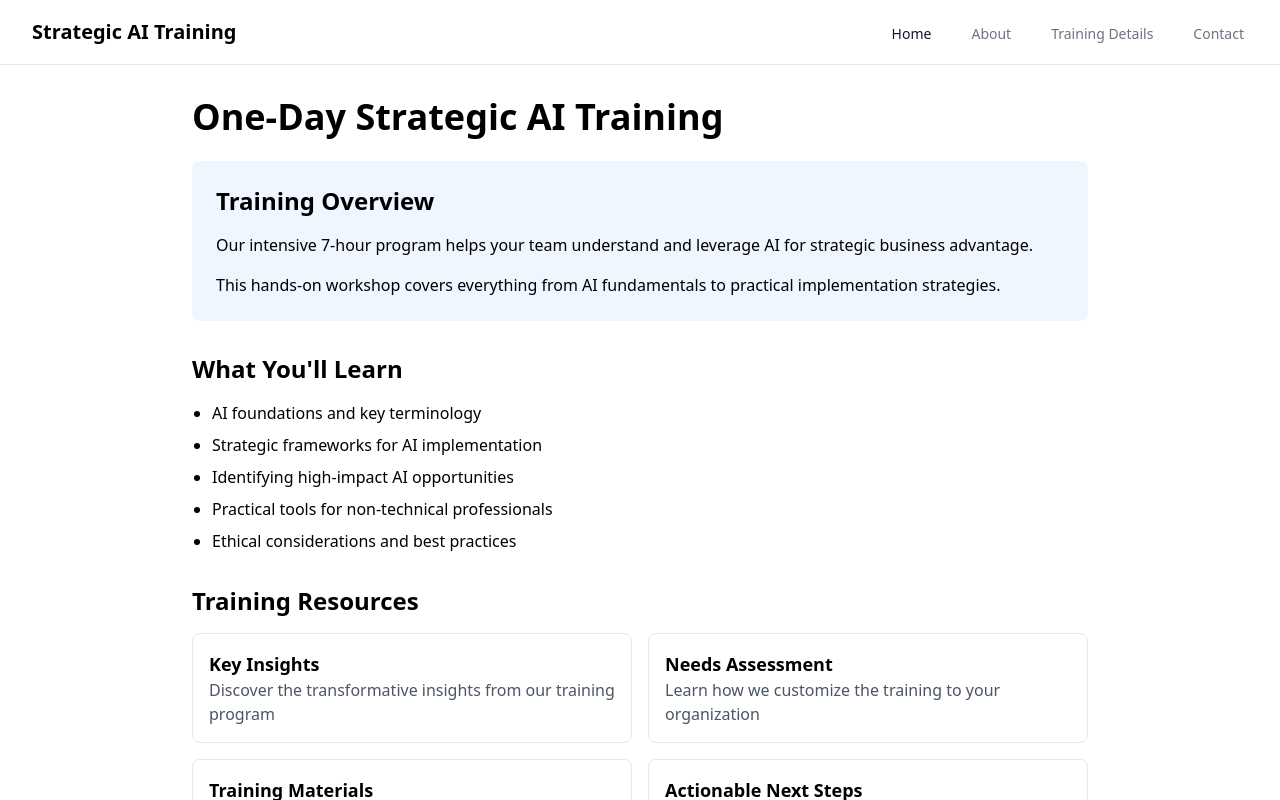
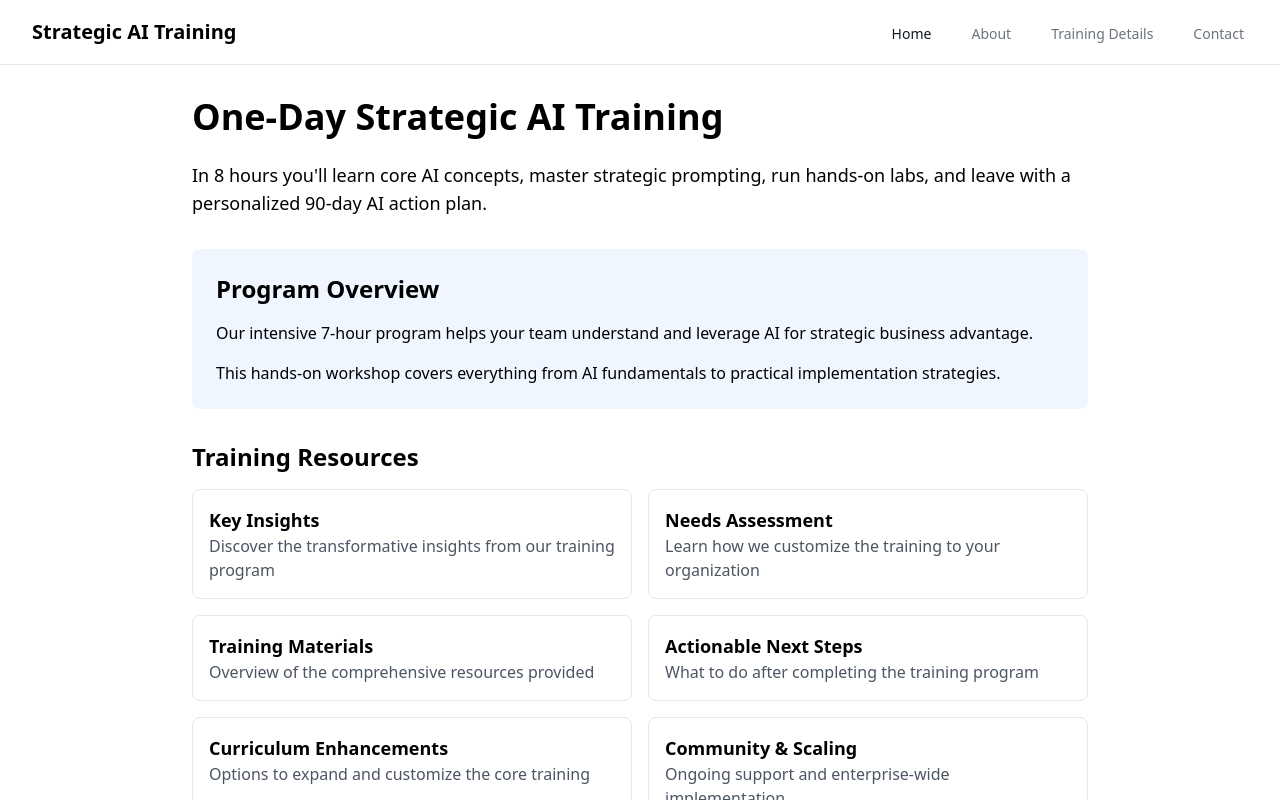
Before and after one commit to 7MinuteLife/one-day-strategic-ai, a Next.js app: page /training/one-day-strategic-ai in a window 1280 px wide. Shown: the top 800 px of the page. Built offline with nearby package versions, Linux system fonts and the light colour scheme.

Commit message:
Fix training index page to use consistent pattern with other pages

```diff
--- a/pages/training/one-day-strategic-ai/index.tsx
+++ b/pages/training/one-day-strategic-ai/index.tsx
@@ -1,14 +1,19 @@
+// pages/training/one-day-strategic-ai/index.tsx
 import Link from 'next/link'
 import Layout from '../../../components/Layout'
 
-export default function TrainingPage() {
+export default function OverviewPage() {
   return (
     <Layout>
       <div className="max-w-4xl mx-auto">
         <h1 className="text-4xl font-bold mb-6">One-Day Strategic AI Training</h1>
+        <p className="text-lg mb-8">
+          In 8 hours you'll learn core AI concepts, master strategic prompting, run hands-on labs,
+          and leave with a personalized 90-day AI action plan.
+        </p>
 
         <div className="bg-blue-50 p-6 rounded-lg mb-8">
-          <h2 className="text-2xl font-bold mb-4">Training Overview</h2>
+          <h2 className="text-2xl font-bold mb-4">Program Overview</h2>
           <p className="mb-4">
             Our intensive 7-hour program helps your team understand and leverage AI for strategic business advantage.
           </p>
@@ -16,15 +21,6 @@ export default function TrainingPage() {
             This hands-on workshop covers everything from AI fundamentals to practical implementation strategies.
           </p>
         </div>
-
-        <h2 className="text-2xl font-bold mb-4">What You'll Learn</h2>
-        <ul className="list-disc pl-5 mb-8 space-y-2">
-          <li>AI foundations and key terminology</li>
-          <li>Strategic frameworks for AI implementation</li>
-          <li>Identifying high-impact AI opportunities</li>
-          <li>Practical tools for non-technical professionals</li>
-          <li>Ethical considerations and best practices</li>
-        </ul>
 
         <h2 className="text-2xl font-bold mb-4">Training Resources</h2>
         <div className="grid grid-cols-1 md:grid-cols-2 gap-4 mb-8">
```
